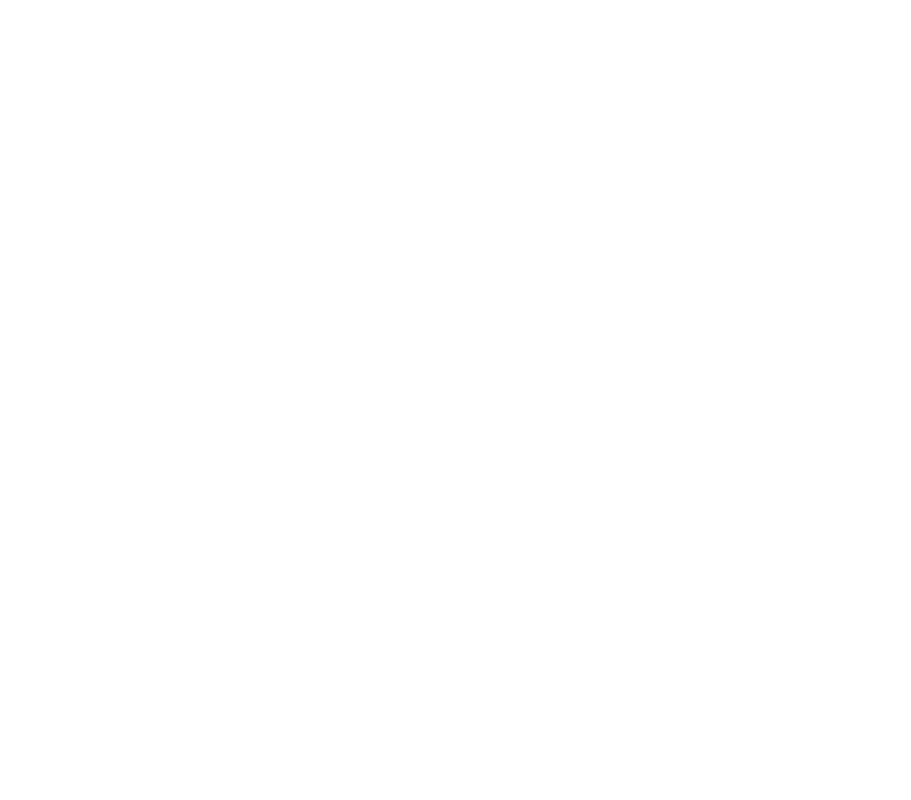
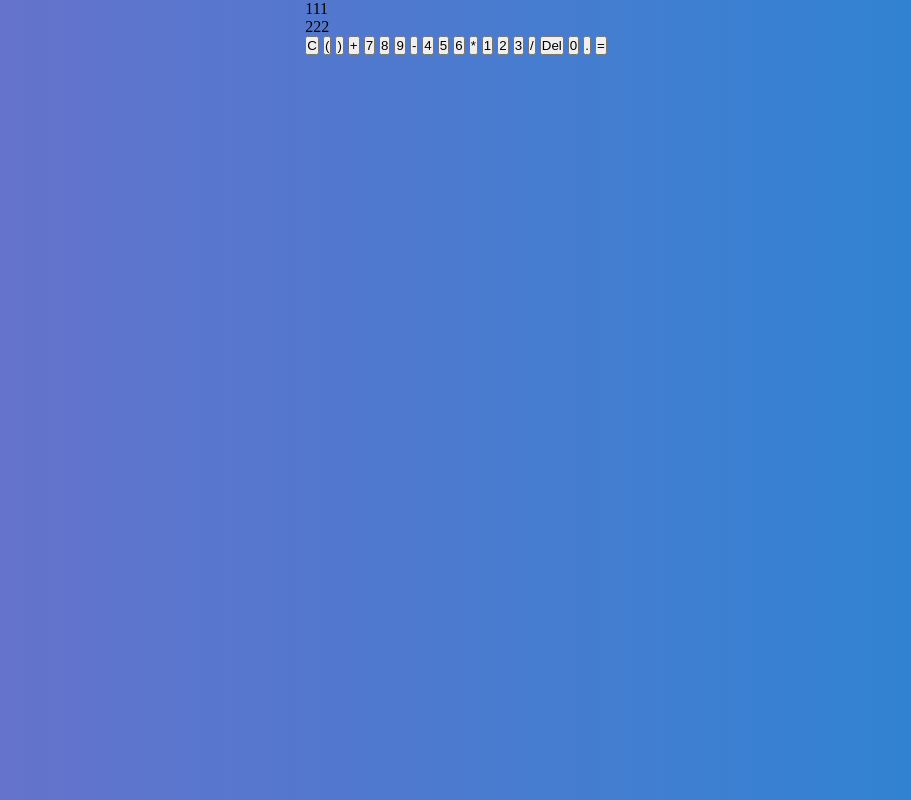
Before and after one commit to Nikitereh/calculator, a plain HTML site: page index.html in a window 1280 px wide. Shown: the whole page, without its empty margins (184-1095 px from the left). Drawn offline with Linux system fonts and the light colour scheme.

Commit message:
add styles

```diff
--- a/index.html
+++ b/index.html
@@ -4,9 +4,37 @@
   <meta charset="UTF-8">
   <meta http-equiv="X-UA-Compatible" content="IE=edge">
   <meta name="viewport" content="width=device-width, initial-scale=1.0">
-  <title>Document</title>
+  <title>Calculator</title>
+  <link rel="stylesheet" href="styles.css"
 </head>
 <body>
-
+  <div class="calculator">
+    <div class="display">
+      <div class="output">111</div>
+      <div class="result">222</div>
+    </div>
+    <div class="input">
+      <button>C</button>
+      <button>(</button>
+      <button>)</button>
+      <button>+</button>
+      <button>7</button>
+      <button>8</button>
+      <button>9</button>
+      <button>-</button>
+      <button>4</button>
+      <button>5</button>
+      <button>6</button>
+      <button>*</button>
+      <button>1</button>
+      <button>2</button>
+      <button>3</button>
+      <button>/</button>
+      <button>Del</button>
+      <button>0</button>
+      <button>.</button>
+      <button>=</button>
+    </div>
+  </div>
 </body>
 </html>
--- a/styles.css
+++ b/styles.css
@@ -0,0 +1,12 @@
+* {
+  margin: 0;
+  padding: 0;
+  box-sizing: border-box;
+}
+
+body {
+  height: 100vh;
+  background: linear-gradient(to left, rgb(39, 134, 212), rgb(111, 111, 202));
+  display: flex;
+  justify-content: center;
+}
```
